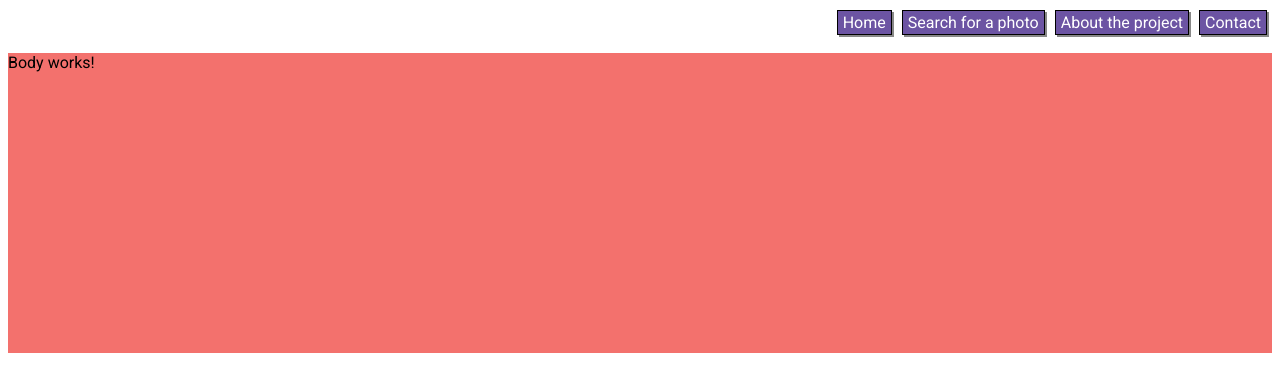
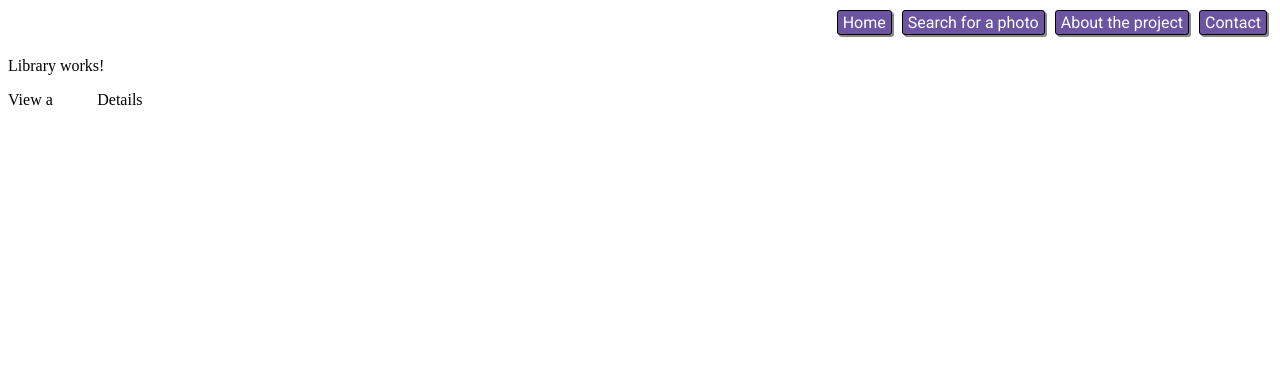
Before and after one commit to hollywilkalis/wic-photo-library, a React app: page /#/library in a window 1280 px wide. Shown: the top 392 px of the page. Built offline with nearby package versions, Linux system fonts and the light colour scheme.

Commit message:
Add new components, begin working on routing

```diff
--- a/src/components/Body.jsx
+++ b/src/components/Body.jsx
@@ -1,19 +1,17 @@
 import React from "react";
 import PropTypes from "prop-types";
-import { Switch } from 'react-router-dom';
+import { Switch, Route } from 'react-router-dom';
+import Home from './Home';
+import Library from './Library';
+import Photo from './Photo';
 
 function Body(){
   return (
-    <div className="body">
-      <style jsx>{`
-        .body {
-          background-color: #f3716d;
-          height: 300px;
-          font-family: 'Roboto', sans-serif;
-        }
-        `}</style>
+    <div>
       <Switch>
-        <p>Body works!</p>
+        <Route exact path='/' component={Home} />
+        <Route path='/library' component={Library} />
+        <Route path='/photo' component={Photo} />
       </Switch>
     </div>
 
--- /dev/null
+++ b/src/components/Details.jsx
@@ -0,0 +1,15 @@
+import React from "react";
+import PropTypes from "prop-types";
+
+function Details(){
+  return (
+    <div>
+      <style jsx>{`
+
+        `}</style>
+      <p>Details works!</p>
+    </div>
+  );
+}
+
+export default Details;
--- /dev/null
+++ b/src/components/Download.jsx
@@ -0,0 +1,15 @@
+import React from "react";
+import PropTypes from "prop-types";
+
+function Download(){
+  return (
+    <div>
+      <style jsx>{`
+
+        `}</style>
+      <p>Download works!</p>
+    </div>
+  );
+}
+
+export default Download;
--- /dev/null
+++ b/src/components/Library.jsx
@@ -0,0 +1,17 @@
+import React from "react";
+import PropTypes from "prop-types";
+import { Link } from 'react-router-dom';
+
+function Library(){
+  return (
+    <div>
+      <style jsx>{`
+
+        `}</style>
+      <p>Library works!</p>
+      <p>View a <Link style={{color: 'white', textDecoration: 'none' }} to="/photo">photo</Link> Details</p>
+    </div>
+  );
+}
+
+export default Library;
--- a/src/components/Nav.jsx
+++ b/src/components/Nav.jsx
@@ -1,4 +1,5 @@
 import React from "react";
+import { Link } from 'react-router-dom';
 
 function Nav(){
   return (
@@ -7,6 +8,7 @@ function Nav(){
         div {
           display: flex;
           justify-content: flex-end;
+          margin-bottom: 20px;
         }
         li {
           list-style: none;
@@ -15,20 +17,22 @@ function Nav(){
           background-color: #6c54a3;
           border: 1px solid black;
           padding: 2px 5px;
-          color: white;
           margin: 2px 5px;
           cursor: pointer;
           box-shadow: 2px 2px #888888;
+          color: white;
+          border-radius: 3px;
           }
         li:hover {
           background-color: #f3716d;
+          color: black;
         }
         }
         `}</style>
-      <li href='#'>Home</li>
-      <li href='#'>Search for a photo</li>
-      <li href='#'>About the project</li>
-      <li href='#'>Contact</li>
+      <li><Link style={{color: 'white', textDecoration: 'none' }} to="/">Home</Link></li>
+      <li><Link style={{color: 'white', textDecoration: 'none' }} to="/library">Search for a photo</Link></li>
+      <li><Link style={{color: 'white', textDecoration: 'none' }} to="/">About the project</Link></li>
+      <li><Link style={{color: 'white', textDecoration: 'none' }} to="/">Contact</Link></li>
     </div>
   );
 }
--- /dev/null
+++ b/src/components/Photo.jsx
@@ -0,0 +1,20 @@
+import React from "react";
+import PropTypes from "prop-types";
+import Thumbnail from './Thumbnail';
+import Details from './Details';
+import Download from './Download';
+
+function Photo(){
+  return (
+    <div>
+      <style jsx>{`
+
+        `}</style>
+      <Thumbnail />
+      <Details />
+      <Download />
+    </div>
+  );
+}
+
+export default Photo;
--- /dev/null
+++ b/src/components/Thumbnail.jsx
@@ -0,0 +1,15 @@
+import React from "react";
+import PropTypes from "prop-types";
+
+function Thumbnail(){
+  return (
+    <div>
+      <style jsx>{`
+
+        `}</style>
+      <img src="https://github.com/hollywilkalis/capstone-planning/blob/master/samples/BFMB_035_FB_cover.jpg?raw=true" />
+    </div>
+  );
+}
+
+export default Thumbnail;
```
Also changed, not shown: src/components/Featured.jsx (added, +17 -0 lines), src/components/AlbumDisplay.jsx (added), src/components/Filter.jsx (added).
